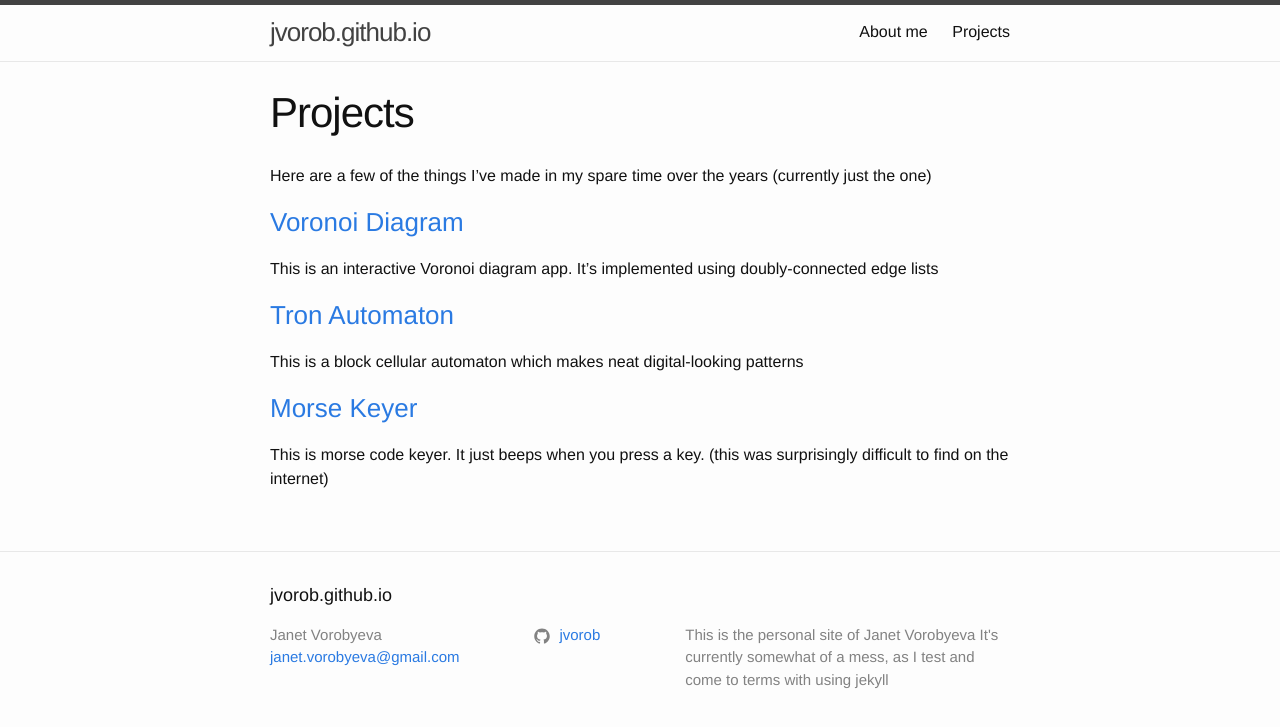
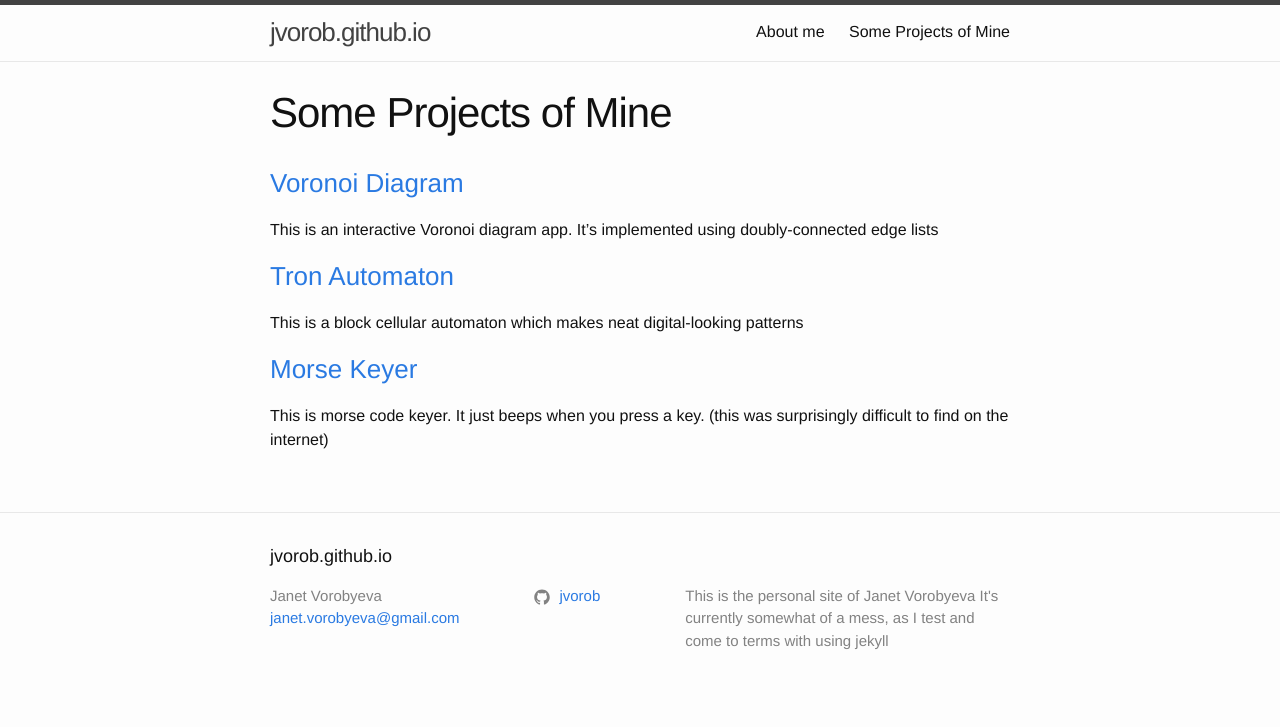
Before and after one commit to jvorob/jvorob.github.io, a Jekyll site: the page built from main_pages/projects.md, in a window 1280 px wide. Shown: the top 727 px of the page. Built offline with Jekyll 4.4.1, drawn with Linux system fonts in a browser that asks for light colours; our own code applies the rules of GitHub Pages for plain Markdown files.

Commit message:
Update projects.md

```diff
--- a/main_pages/projects.md
+++ b/main_pages/projects.md
@@ -1,9 +1,7 @@
 ---
-title: Projects
+title: Some Projects of Mine
 permalink: /projects
 ---
-
-Here are a few of the things I've made in my spare time over the years (currently just the one)
 
 ### [Voronoi Diagram](/projects/voronoi)
 
```
